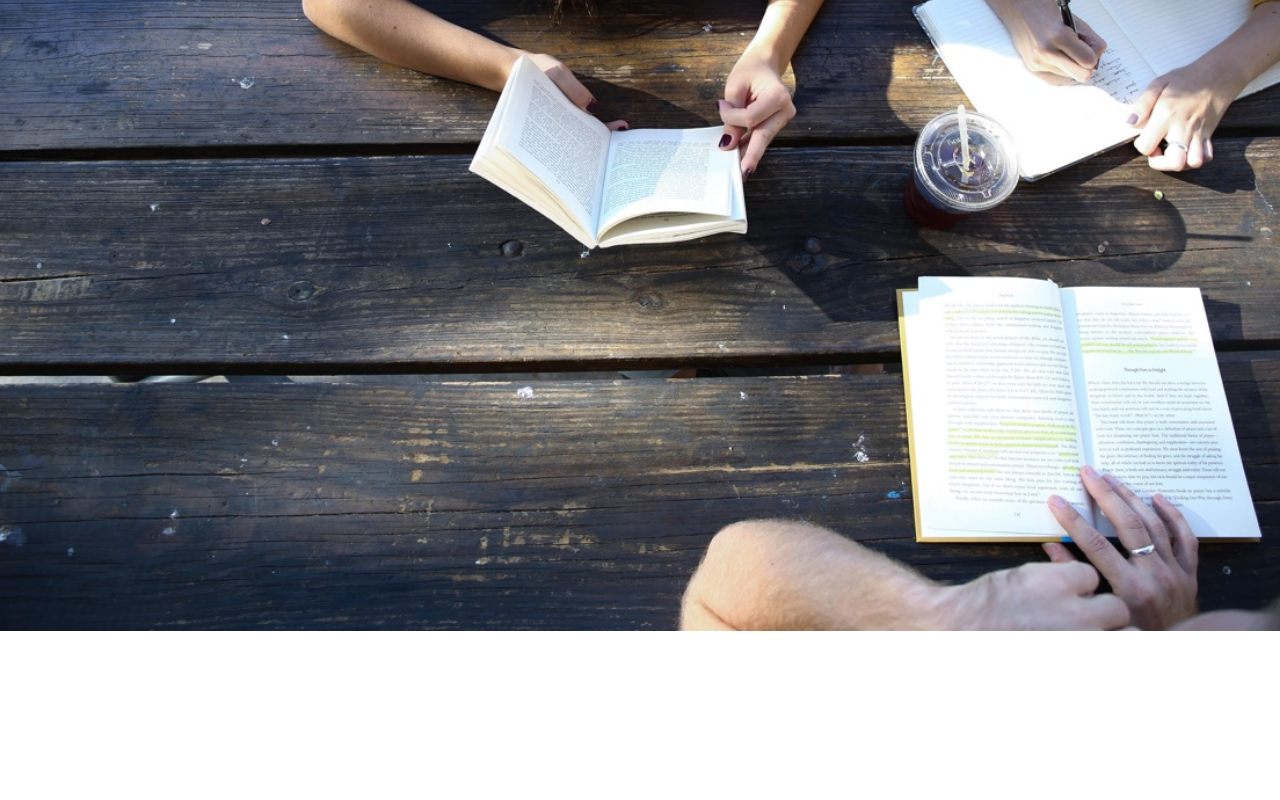
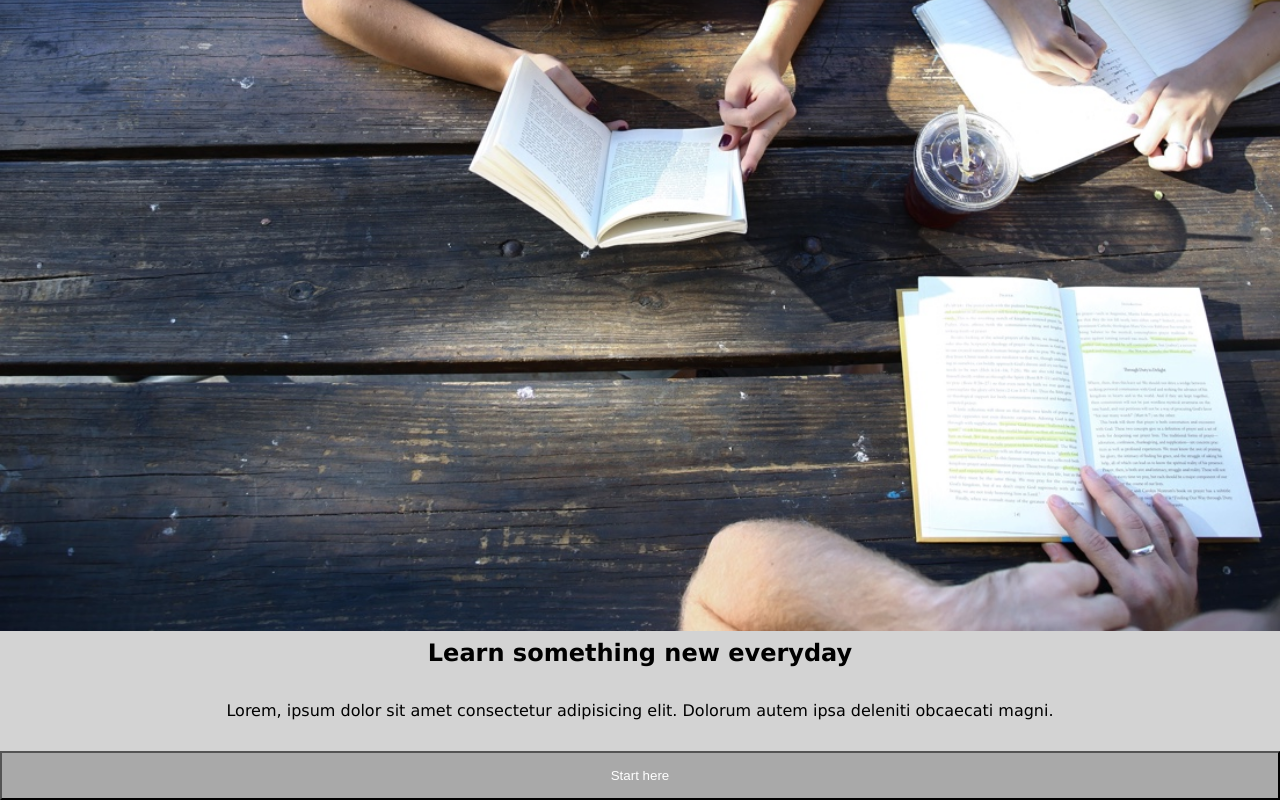
Before and after one commit to AndersKoo/capstone, a plain HTML site: page index.html in a window 1280 px wide. Shown: the part 347-1147 px from the top of the page. Before the commit the page ends 978 px from the top, so only its background shows below. Drawn offline with Linux system fonts and the light colour scheme.

Commit message:
menubar, headerimage, titles, texts and button

```diff
--- a/index.html
+++ b/index.html
@@ -14,10 +14,16 @@
       <img class="icons" src="./assets/img/ic-online.svg" alt="" />
       <img class="icons" src="./assets/img/ic-login.svg" alt="" />
     </div>
-    <div class="header">
+    <div class="header-1">
       <img class="banner-image" src="./assets/img/banner.jpg" alt="" />
+      <h2>Learn something new everyday</h2>
+      <p>
+        Lorem, ipsum dolor sit amet consectetur adipisicing elit. Dolorum autem
+        ipsa deleniti obcaecati magni.
+      </p>
+      <button class="button-start">Start here</button>
     </div>
-    <div class="header">
+    <div class="header-2">
       <div class="right-sidebar"></div>
     </div>
     <div class="middle">
--- a/style.css
+++ b/style.css
@@ -4,15 +4,35 @@
 }
 
 html {
+  font-size: 16px;
+  font-family: Verdana, Geneva, Tahoma, sans-serif;
 }
 
 body {
 }
 
-.header {
-  display: flex;
-  justify-content: center;
-  z-index: 999;
+.header-1 {
+  text-align: center;
+  background-color: lightgray;
+}
+
+.header-1 h2 {
+  line-height: 1.5em;
+}
+
+.header-1 p {
+  line-height: 2em;
+  padding: 1.5rem 0 1.5rem 0;
+}
+
+.header-1 .button-start {
+  width: 100%;
+  padding: 15px;
+  background-color: darkgray;
+  color: white;
+}
+
+.header-2 {
 }
 
 .banner-image {
@@ -21,10 +41,6 @@ body {
 .menubar {
   display: flex;
   justify-content: space-evenly;
-}
-@media all and (min-width: 600px) {
-  .header {
-  }
 }
 
 .header li {
```
